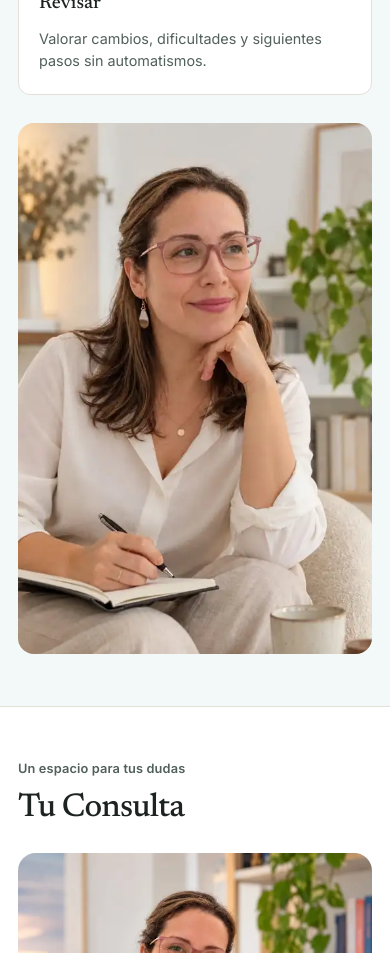
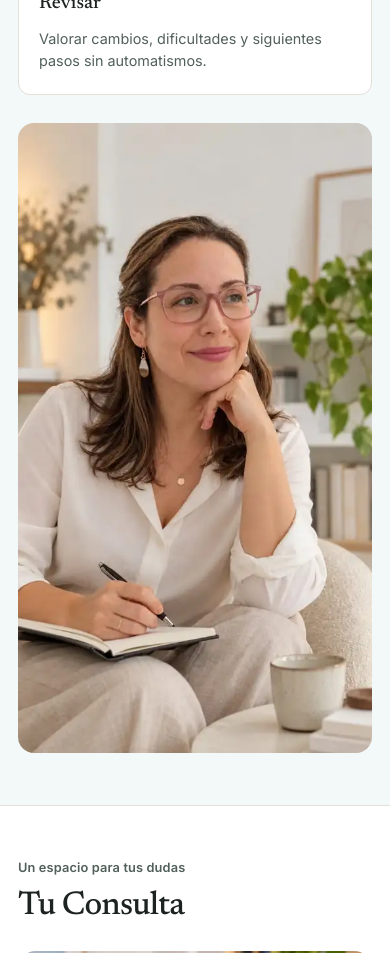
Before and after one commit to carolinasanchezgirona/Portfolio-Carolina, a Next.js app: page / in a window 390 px wide. Shown: the part 3320-4273 px from the top of the page. Built offline with nearby package versions, Linux system fonts and the light colour scheme.

Commit message:
Improve photographic framing and responsive sharpness: app/editorial.css

```diff
--- a/app/editorial.css
+++ b/app/editorial.css
@@ -415,7 +415,9 @@
 /* Retratos editoriales: páginas de inicio y método. Las fotografías secundarias se cargan diferidas. */
 .editorial-about-photo,.editorial-method-photo{margin:24px 0 0;overflow:hidden;border-radius:16px;background:#f1f3f1}
 .editorial-about-photo{max-width:340px}
-.editorial-about-photo img,.editorial-method-photo img{display:block;width:100%;height:auto;aspect-ratio:2/3;object-fit:cover}
+.editorial-about-photo img{display:block;width:100%;height:auto;aspect-ratio:2/3;object-fit:cover}
+/* La fotografía del método es vertical 9:16: respetar su encuadre original. */
+.editorial-method-photo img{display:block;width:100%;height:auto;aspect-ratio:9/16;object-fit:contain}
 .editorial-method-photo-layout{display:grid;grid-template-columns:minmax(0,1fr) minmax(240px,.43fr);gap:28px;align-items:center}
 .editorial-method-photo-layout .editorial-step-grid{grid-template-columns:repeat(2,minmax(0,1fr))}
 .editorial-method-photo{margin:0;max-width:340px;justify-self:end}
```
